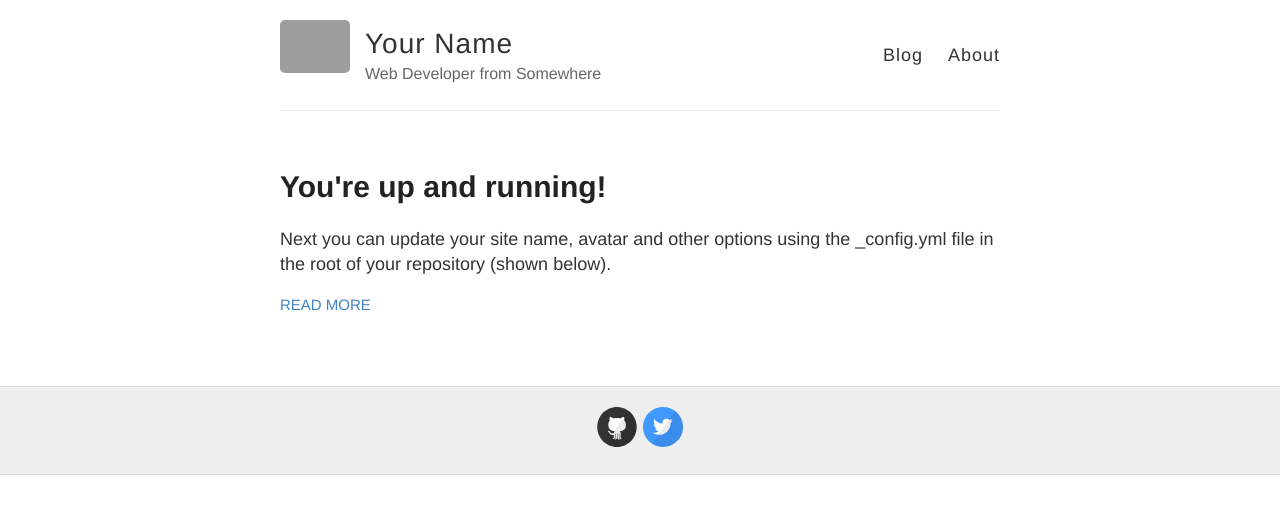
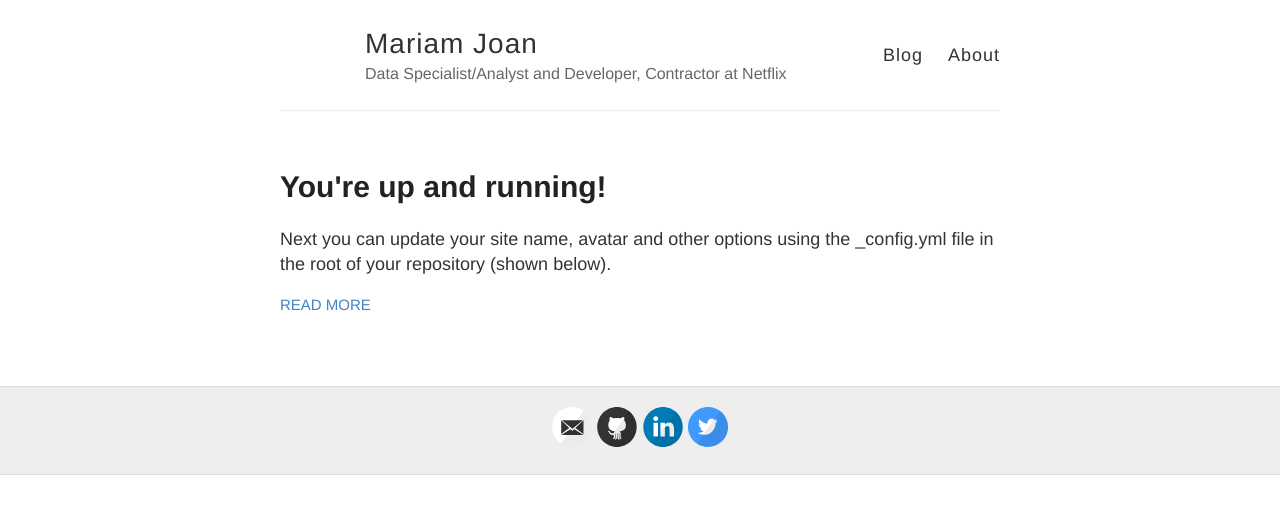
Before and after one commit to MJOAN/mjoan.github.io, a Jekyll site: the page built from index.html, in a window 1280 px wide. Shown: the top 514 px of the page. Built offline with Jekyll 4.4.1, drawn with Linux system fonts in a browser that asks for light colours; part of the change alters nothing that is shown; grey boxes are pictures that could not be loaded.

Commit message:
added to config yml

```diff
--- a/_config.yml
+++ b/_config.yml
@@ -1,83 +1,35 @@
-#
-# This file contains configuration flags to customize your site
-#
+#####################################################################
+################# %%%%%%%%%%%%%%%%%%%%%%%%%%%%%%% ###################
+############# CREDIT to barryclark/jekyll-now FOR TEMPLATE ##########
 
-# Name of your site (displayed in the header)
-name: Your Name
+name: Mariam Joan
+description: Data Specialist/Analyst and Developer, Contractor at Netflix
+avatar:
 
-# Short bio or description (displayed in the header)
-description: Web Developer from Somewhere
+footer-links:
+  email: https://mariamjoan.herokuapp.com/#contact
+  github: https://github.com/MJOAN
+  linkedin: https://linkedin.com/in/mariamjoan
+  twitter: _mjoan
+  stackoverflow:
 
-# URL of your avatar or profile pic (you could use your GitHub profile pic)
-avatar: https://raw.githubusercontent.com/barryclark/jekyll-now/master/images/jekyll-logo.png
-
-#
-# Flags below are optional
-#
-
-# Includes an icon in the footer for each username you enter
-footer-links:
-  dribbble:
-  email:
-  facebook:
-  flickr:
-  github: barryclark/jekyll-now
-  instagram:
-  linkedin:
-  pinterest:
-  rss: # just type anything here for a working RSS icon
-  twitter: jekyllrb
-  stackoverflow: # your stackoverflow profile, e.g. "users/50476/bart-kiers"
-  youtube: # channel/<your_long_string> or user/<user-name>
-  googleplus: # anything in your profile username that comes after plus.google.com/
-
-
-# Enter your Disqus shortname (not your username) to enable commenting on posts
-# You can find your shortname on the Settings page of your Disqus account
-disqus:
-
-# Enter your Google Analytics web tracking code (e.g. UA-2110908-2) to activate tracking
 google_analytics:
 
-# Your website URL (e.g. http://barryclark.github.io or http://www.barryclark.co)
-# Used for Sitemap.xml and your RSS feed
-url:
-
-# If you're hosting your site at a Project repository on GitHub pages
-# (http://yourusername.github.io/repository-name)
-# and NOT your User repository (http://yourusername.github.io)
-# then add in the baseurl here, like this: "/repository-name"
-baseurl: ""
-
-#
-# !! You don't need to change any of the configuration flags below !!
-#
+url: http://mariamjoan.com
 
 permalink: /:title/
 
-# The release of Jekyll Now that you're using
 version: v1.2.0
 
-# Jekyll 3 now only supports Kramdown for Markdown
 kramdown:
-  # Use GitHub flavored markdown, including triple backtick fenced code blocks
   input: GFM
-  # Jekyll 3 and GitHub Pages now only support rouge for syntax highlighting
   syntax_highlighter: rouge
   syntax_highlighter_opts:
-    # Use existing pygments syntax highlighting css
-    css_class: 'highlight'
+    css_class: "highlight"
 
-# Set the Sass partials directory, as we're using @imports
 sass:
-  style: :expanded # You might prefer to minify using :compressed
+  style: :expanded # or compressed
 
-# Use the following plug-ins
-gems:
-  - jekyll-sitemap # Create a sitemap using the official Jekyll sitemap gem
-  - jekyll-feed # Create an Atom feed using the official Jekyll feed gem
-
-# Exclude these files from your production _site
 exclude:
   - Gemfile
   - Gemfile.lock
```
